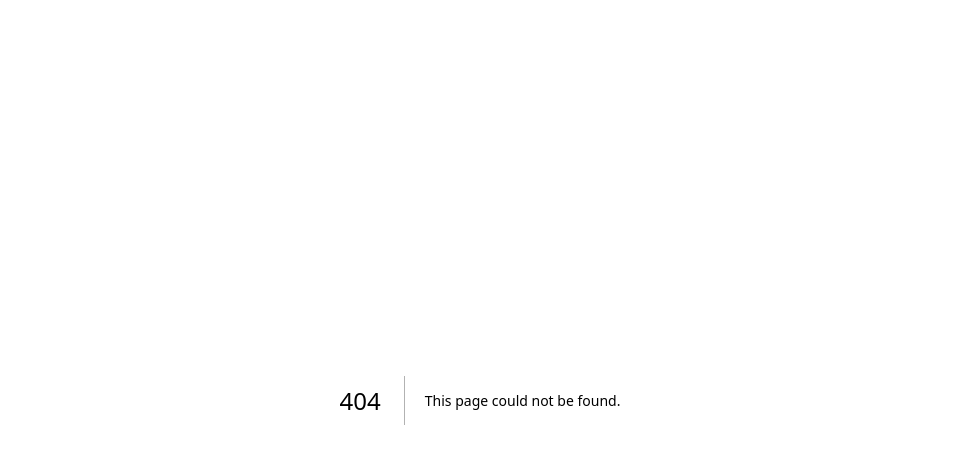
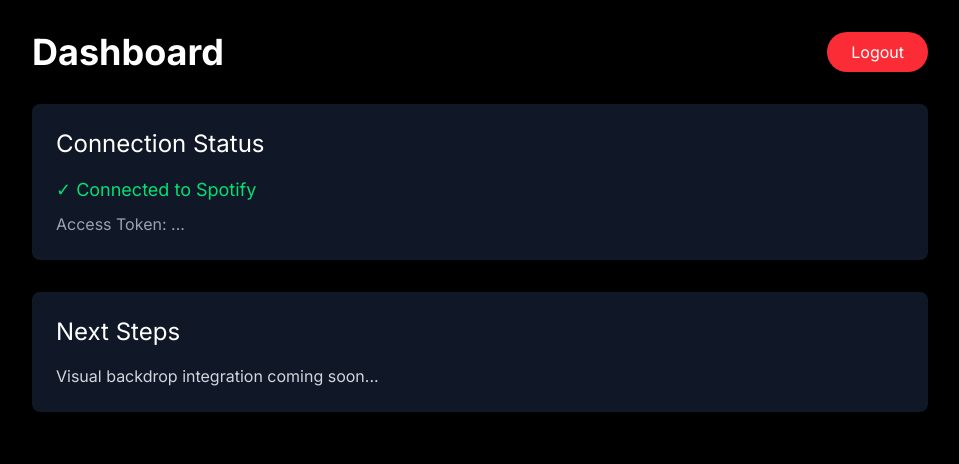
Before and after one commit to tangheben-martin/spotify-visual-backdrop, a Next.js app: page /dashboard in a window 1280 px wide. Before the commit this address had no page. Shown: the top 464 px of the page, without its empty margins (160-1119 px from the left). Built offline with nearby package versions, Linux system fonts and the light colour scheme; no server answers; sample sign-in values are in the browser's storage.

Commit message:
Add authentication middleware

```diff
--- /dev/null
+++ b/middleware.ts
@@ -0,0 +1,5 @@
+export { default } from "next-auth/middleware";
+
+   export const config = {
+     matcher: ["/dashboard/:path*"],
+   };
--- /dev/null
+++ b/src/app/dashboard/page.tsx
@@ -0,0 +1,59 @@
+"use client";
+
+   import { useSession, signOut } from "next-auth/react";
+   import { useRouter } from "next/navigation";
+   import { useEffect } from "react";
+
+   export default function Dashboard() {
+     const { data: session, status } = useSession();
+     const router = useRouter();
+
+     useEffect(() => {
+       if (status === "unauthenticated") {
+         router.push("/");
+       }
+     }, [status, router]);
+
+     if (status === "loading") {
+       return (
+         <div className="flex min-h-screen items-center justify-center bg-black">
+           <div className="text-xl text-white">Loading...</div>
+         </div>
+       );
+     }
+
+     if (!session) {
+       return null;
+     }
+
+     return (
+       <div className="min-h-screen bg-black text-white p-8">
+         <div className="max-w-4xl mx-auto">
+           <div className="flex justify-between items-center mb-8">
+             <h1 className="text-4xl font-bold">Dashboard</h1>
+             <button
+               onClick={() => signOut({ callbackUrl: "/" })}
+               className="bg-red-500 hover:bg-red-600 px-6 py-2 rounded-full transition-all"
+             >
+               Logout
+             </button>
+           </div>
+
+           <div className="bg-gray-900 p-6 rounded-lg">
+             <h2 className="text-2xl mb-4">Connection Status</h2>
+             <p className="text-green-400 text-lg">✓ Connected to Spotify</p>
+             <p className="text-gray-400 mt-2">
+               Access Token: {session.accessToken?.substring(0, 20)}...
+             </p>
+           </div>
+
+           <div className="mt-8 bg-gray-900 p-6 rounded-lg">
+             <h2 className="text-2xl mb-4">Next Steps</h2>
+             <p className="text-gray-300">
+               Visual backdrop integration coming soon...
+             </p>
+           </div>
+         </div>
+       </div>
+     );
+   }
--- a/src/app/layout.tsx
+++ b/src/app/layout.tsx
@@ -1,7 +1,7 @@
 import type { Metadata } from "next";
    import { Inter } from "next/font/google";
    import "./globals.css";
-   import Providers from "@/components/providers";
+   import Providers from "@/components/Providers";
 
    const inter = Inter({ subsets: ["latin"] });
 
```
